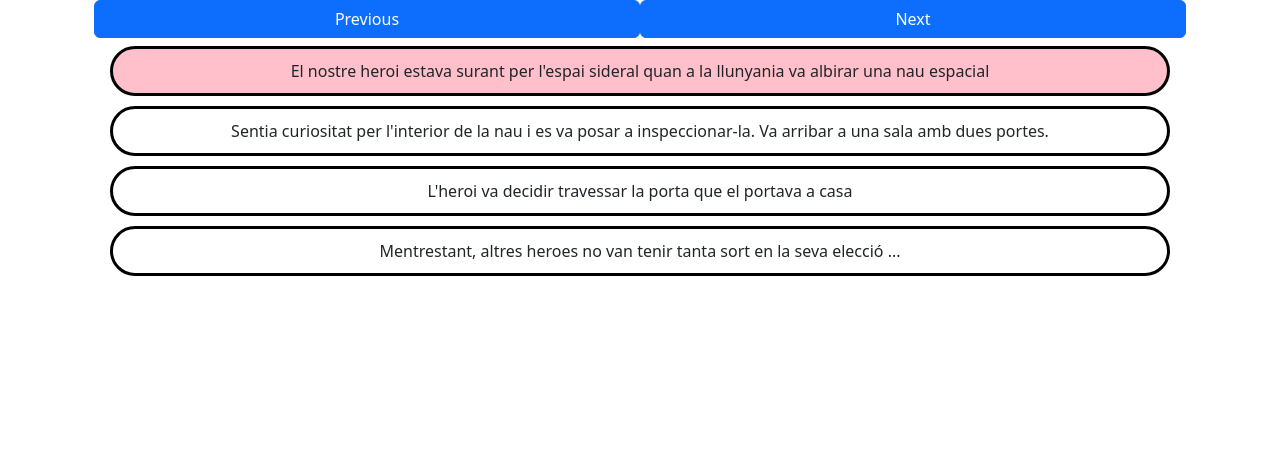
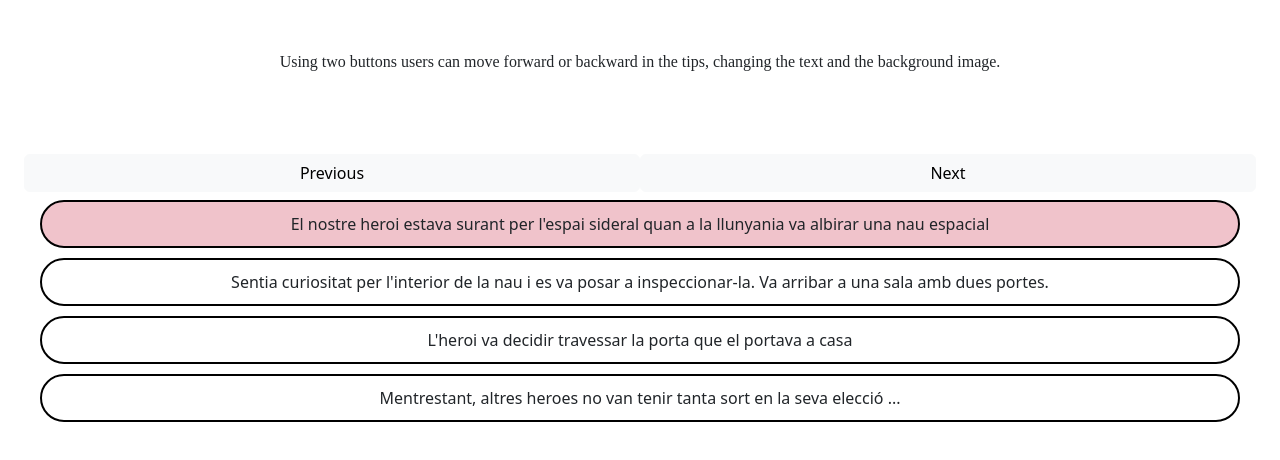
Before and after one commit to LorenaPonsico/Sprint6_IntroAngular, an Angular app: page / in a window 1280 px wide. Both pictures are taken after a click on the button "Start". Shown: the top 460 px of the page. Built offline with nearby package versions, Linux system fonts and the light colour scheme.

Commit message:
ex5 n2 explanation message and css

```diff
--- a/src/app/home/escena/escena.component.css
+++ b/src/app/home/escena/escena.component.css
@@ -1,23 +1,17 @@
 .sentence-box {
-    border: 3px solid black;
+    border: 2px solid black;
     padding: 10px;
     margin-bottom: 10px;
     border-radius: 25px;
     text-align: center;
   }
 
-  /* .highlighted {
-    background-color: yellow;
-  } */
-
   .sentence {
-    display: flex;
     justify-content: center;
-    font-size: 15px;
 }
 
 .sentence--selected {
-    background-color: rgb(255, 192, 203);
+    background-color: rgb(240, 195, 203);
 }
 
 .sentence--not-selected {
--- a/src/app/home/escena/escena.component.html
+++ b/src/app/home/escena/escena.component.html
@@ -2,11 +2,11 @@
     <ul class="list-group list-group-flush">
         <div class="d-flex">
 
-            <button (click)="previous()" type="submit" class=" col-6 btn btn-primary">
+            <button (click)="previous()" type="submit" class=" col-6 btn btn-light">
                 Previous
             </button>
 
-            <button (click)="next()" type="submit" class=" col-6 btn btn-primary">
+            <button (click)="next()" type="submit" class=" col-6 btn btn-light">
                 Next
             </button>
         </div>
--- a/src/app/home/home.component.css
+++ b/src/app/home/home.component.css
@@ -1,7 +1,12 @@
-.h1{
+h1,
+button,
+.description {
+    display: block;
+    text-align: center;
+    margin: 50px auto;
+    font-family:'Times New Roman', Times, serif;
+}
 
-    justify-content: center;
-
-
-
+.stories {
+    margin-top: 30px;
 }
--- a/src/app/home/home.component.html
+++ b/src/app/home/home.component.html
@@ -1,10 +1,12 @@
-<div class="container">
+<div class="container-fluid">
 
-    <div class="row align-items-center ">
+    <div class="row ">
+        <h1 class="col-12" *ngIf="showSection === false">Welcome to the Story</h1>
+        <p class="description">Using two buttons users can move forward or backward in the tips, changing the text and the background image.</p>
+        <button class=" col-6 btn btn-light "
+            *ngIf="showSection === false"
+            (click)="onShowSection()">Start</button>
+        <app-escena class="stories" *ngIf="showSection === true" [stories]="stories"></app-escena>
+    </div>
 
-        <h1 class="col-12" *ngIf="showSection === false" >welcome to the story</h1>
-        <button class=" d-flex justify-content-center col-6" *ngIf="showSection === false" (click)="onShowSection()">Start</button>
-        <app-escena *ngIf="showSection === true" [stories]="stories"></app-escena>
-
-    </div>
 </div>
--- a/src/app/home/home.component.ts
+++ b/src/app/home/home.component.ts
@@ -1,7 +1,5 @@
 import { Component, Input } from '@angular/core';
 import { Text } from './interfaces/text.interface';
-
-
 @Component({
   selector: 'app-home',
   templateUrl: './home.component.html',
@@ -13,12 +11,11 @@ export class HomeComponent {
   public stories: Text[] = [{
     sentenceOne: "El nostre heroi estava surant per l'espai sideral quan a la llunyania va albirar una nau espacial",
     sentenceTwo: "Sentia curiositat per l'interior de la nau i es va posar a inspeccionar-la. Va arribar a una sala amb dues portes.",
-    sentenceThree:  "L'heroi va decidir travessar la porta que el portava a casa",
+    sentenceThree: "L'heroi va decidir travessar la porta que el portava a casa",
     sentenceFour: "Mentrestant, altres heroes no van tenir tanta sort en la seva elecció ...",
+  }]
 
-  }]
-  public showSection: boolean = false ;
-
+  public showSection: boolean = false;
 
   onShowSection() {
     this.showSection = true;
```
